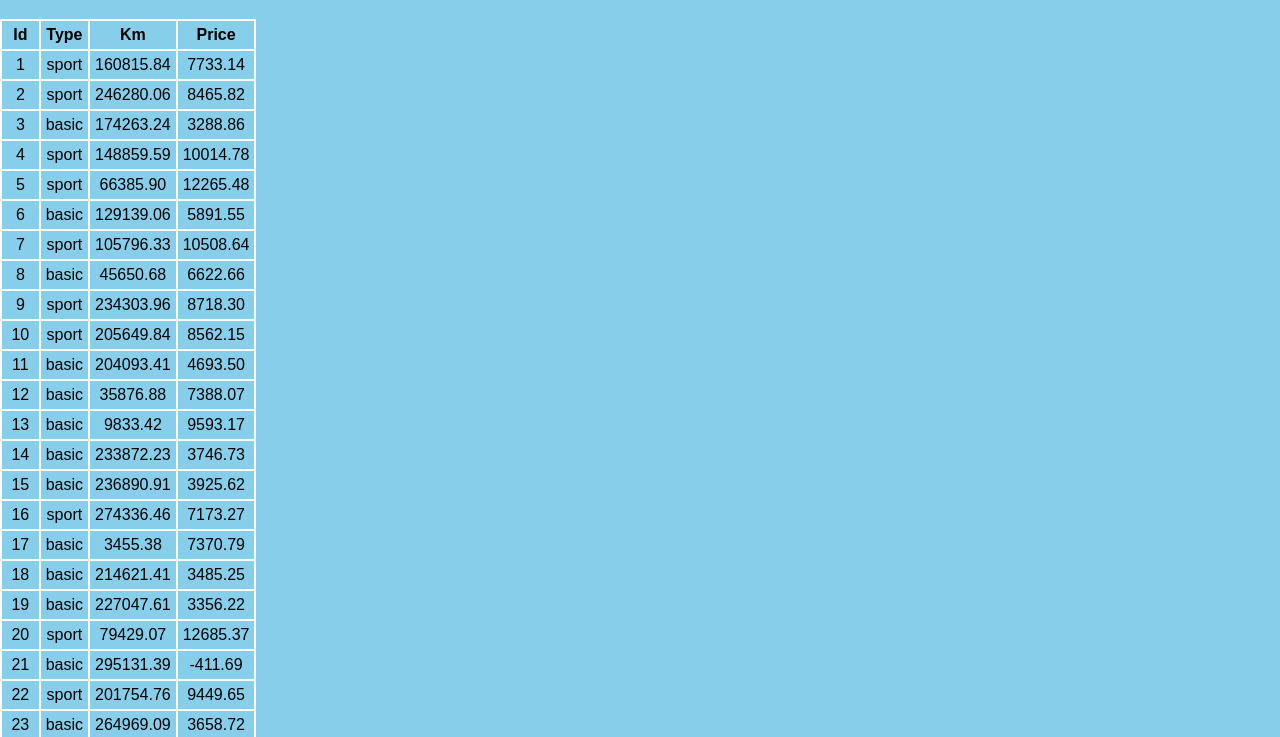
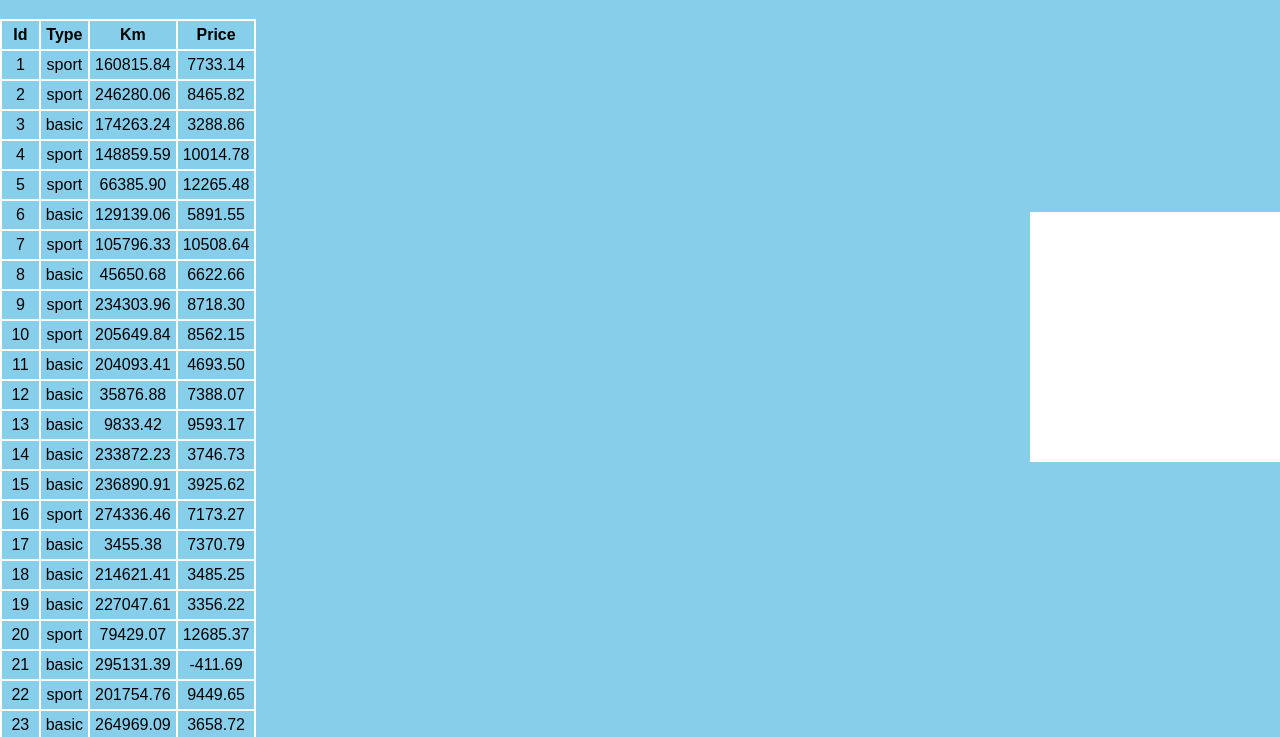
Before and after one commit to jlajr36/JS_Custom_Chart_WT, a website: page public/demo.html in a window 1280 px wide. Shown: the part 61-798 px from the top of the page. Drawn offline with Linux system fonts and the light colour scheme.

Commit message:
Add a blank chart to the page.

```diff
--- /dev/null
+++ b/public/chart.js
@@ -0,0 +1,19 @@
+class Chart {
+    constructor(container, samples, options) {
+        this.samples = samples;
+        this.axesLabels = options.axesLabels;
+        this.styles = options.styles;
+
+        this.canvas = document.createElement("canvas");
+        // The chart will be a square
+        this.canvas.width = options.size;
+        this.canvas.height = options.size;
+        this.canvas.style = "background-color:white";
+        container.appendChild(this.canvas);
+
+        this.ctx = this.canvas.getContext("2d");
+
+        this.margin = options.size*0.1;
+        this.transparency = 0.5;
+    }
+}
--- a/public/demo.html
+++ b/public/demo.html
@@ -6,9 +6,10 @@
     </head>
     <body>
         <h1>Custom Chart</h1>
-        <div id=""chartContainer"></div>
+        <div id="chartContainer"></div>
         <table id="dataTable"></table>
         <script src="./math.js"></script>
+        <script src="/chart.js"></script>
         <script>
             const n = 1000;
             const samples = [];
@@ -26,6 +27,21 @@
                     point: [km, price]
                 })
             }
+
+            const options = {
+                size: 250,
+                axesLabels: ["Kilometers", "Price"],
+                styles: {
+                    basic: 'gray',
+                    sport: 'red'
+                }
+            };
+
+            const chart = new Chart(
+                chartContainer,
+                samples,
+                options
+            );
 
             const header = dataTable.createTHead();
             const tr = header.insertRow();
--- a/public/style.css
+++ b/public/style.css
@@ -14,3 +14,10 @@ table, td {
 thead {
     font-weight: bold;
 }
+
+#chartContainer {
+    position: fixed;
+    right: 0;
+    top: 50%;
+    transform: translate(0, -50%);
+}
```
